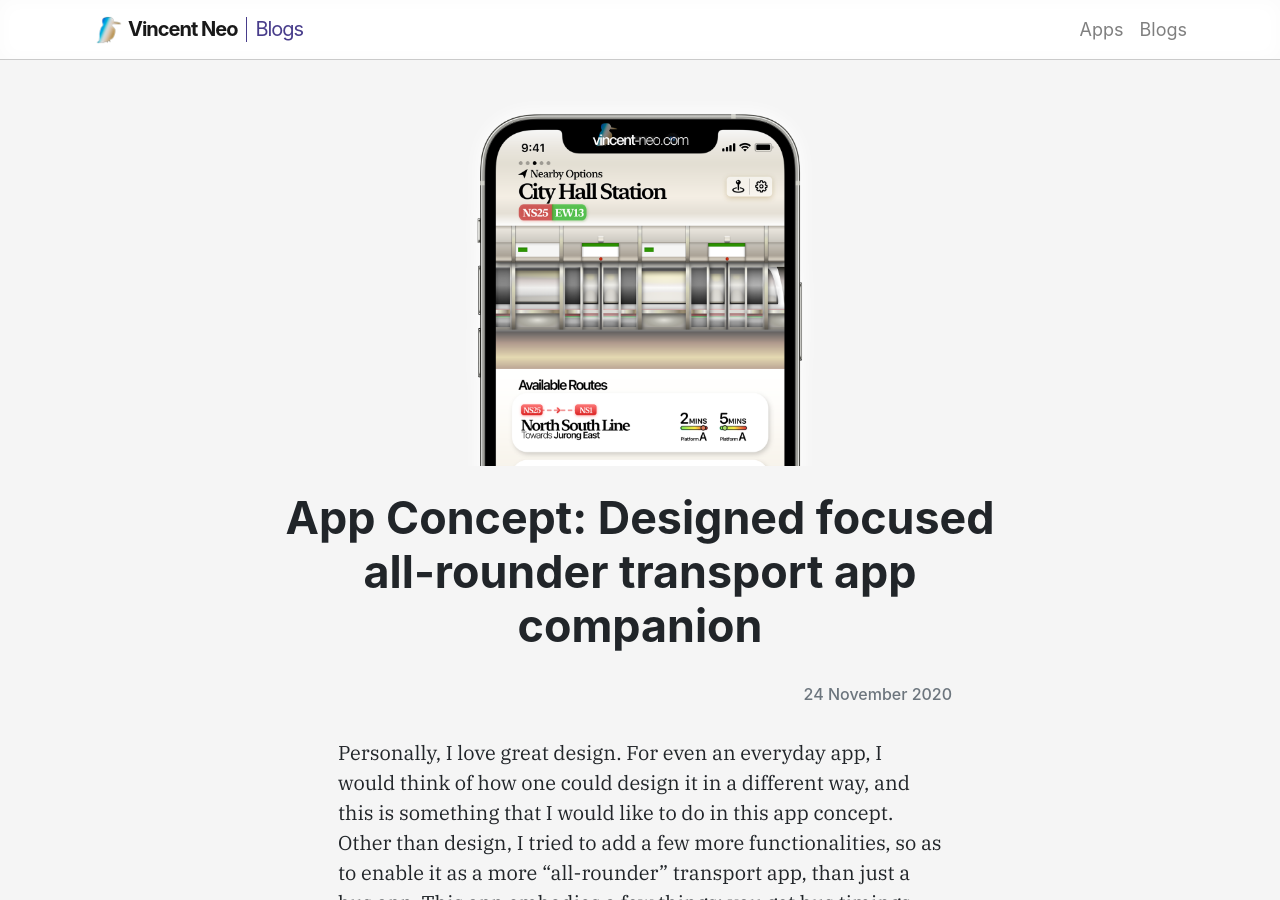
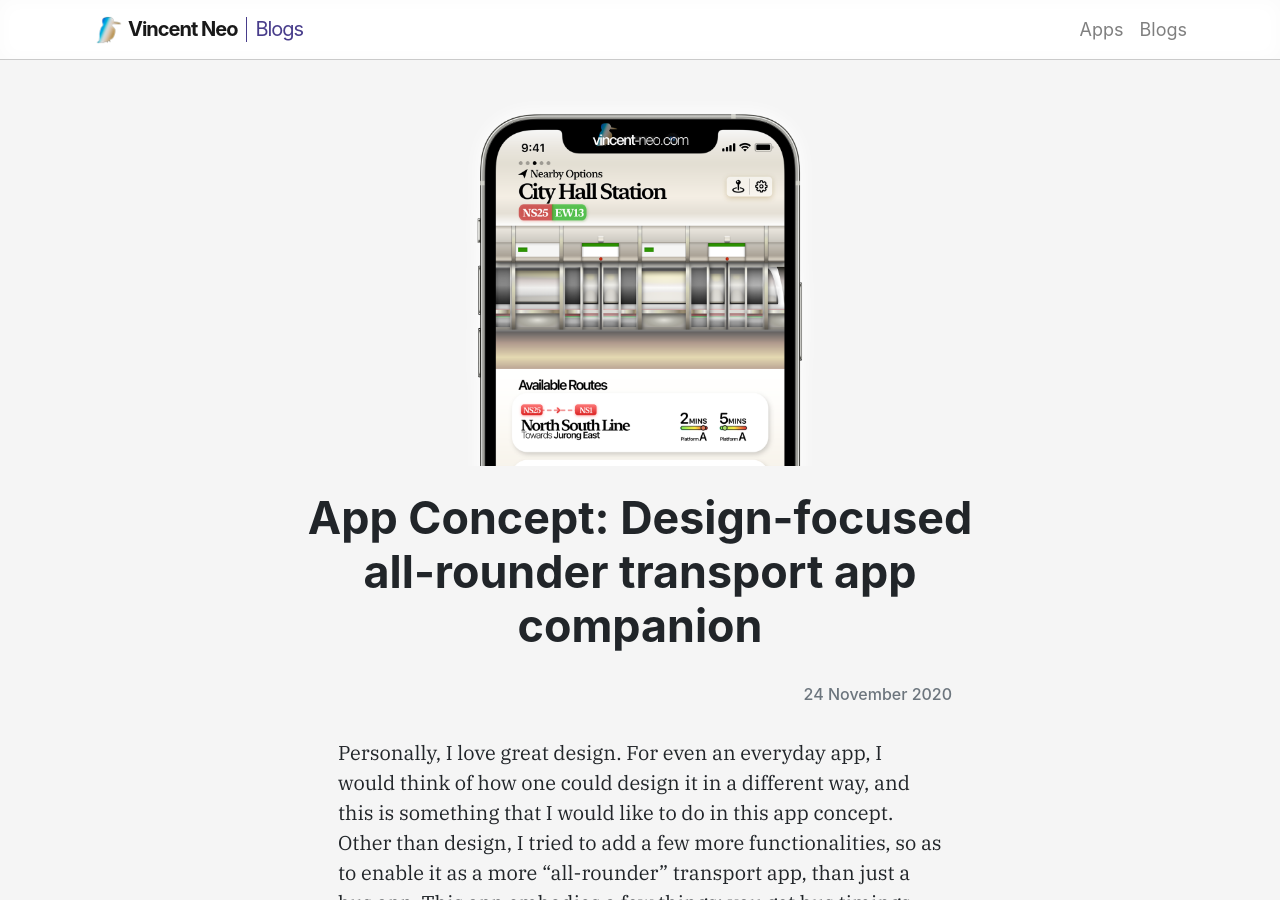
Before and after one commit to vincentneo/vincentneo.github.io, a Jekyll site: the page built from _posts/2020-11-24-Transport-App.md, in a window 1280 px wide and 900 px high. Built offline with Jekyll 4.4.1, drawn with Linux system fonts in a browser that asks for light colours.

Commit message:
fix some issues

```diff
--- a/_posts/2020-11-24-Transport-App.md
+++ b/_posts/2020-11-24-Transport-App.md
@@ -1,6 +1,6 @@
 ---
 layout: post
-title:  "App Concept: Designed focused all-rounder transport app companion"
+title:  "App Concept: Design-focused all-rounder transport app companion"
 headerImage: "assets/2020-11-24/transportConcept.png"
 subtitle: "Bus/transport apps have been a must have for us, public transport commuters in Singapore. What if, one takes the idea, and makes it... more aesthetically pleasing?"
 date: 2020-11-24 21:30:00 +0800
@@ -50,7 +50,7 @@ This is a first-party application created by SMRT themselves, to show users MRT
 
 {% include article-img.html imagePath="/assets/2020-11-24/smrt-quirk.png" subtitle="Unsure what the blue dots are supposed to mean?" %}
 
-##### Opportunities
+#### Opportunities
 - Aim for app stability
 - Better design
 - Include bus arrival times of other public transport companies like SBS Transit or Go-Ahead
```
